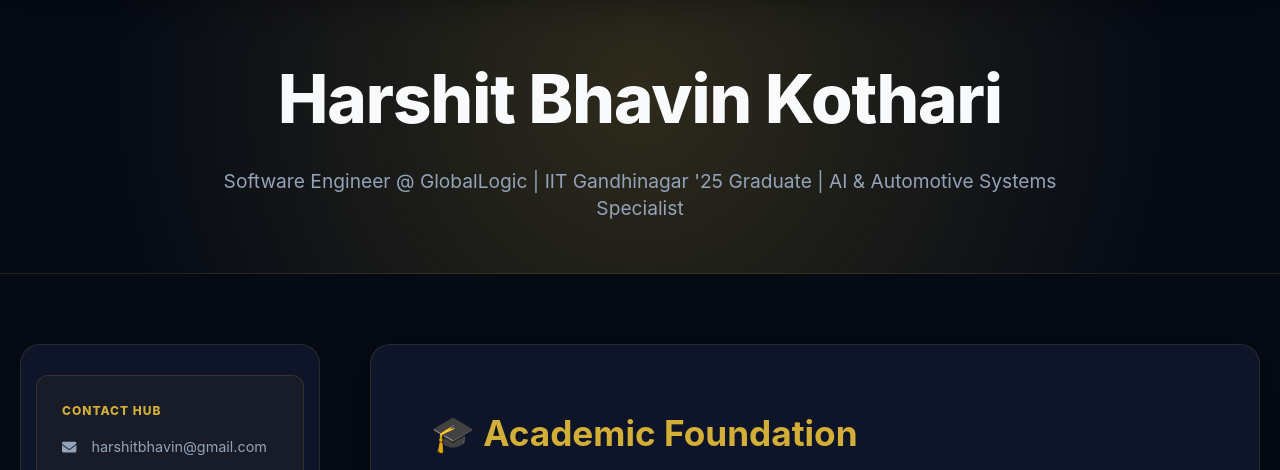
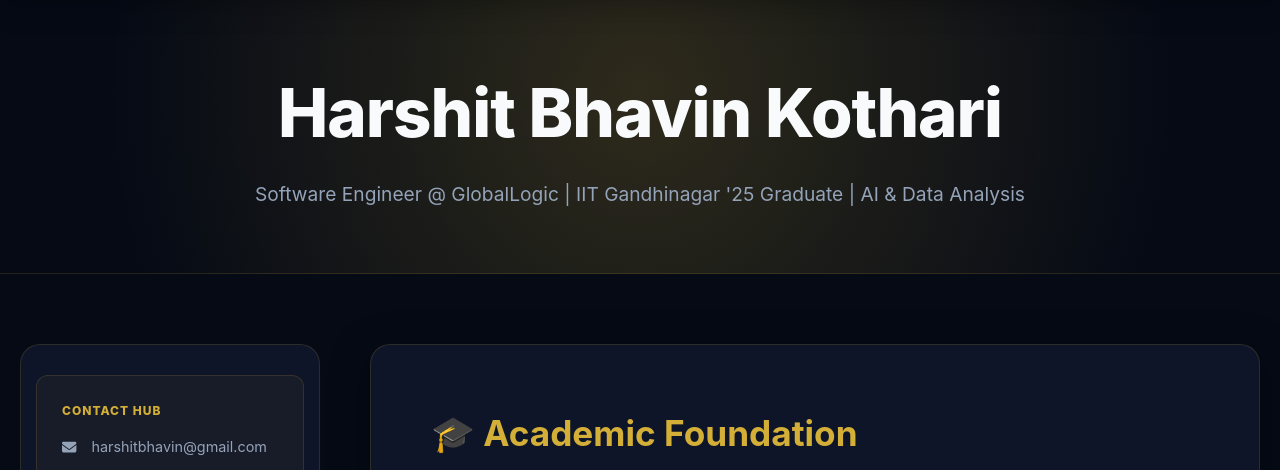
Before and after one commit to HarshitBK/Harshit_portfolio, a plain HTML site: page index.html in a window 1280 px wide. Shown: the part 86-556 px from the top of the page. Drawn offline with Linux system fonts and the light colour scheme.

Commit message:
Update index.html

```diff
--- a/index.html
+++ b/index.html
@@ -481,7 +481,7 @@
 
     <header class="hero">
         <h1>Harshit Bhavin Kothari</h1>
-        <p>Software Engineer @ GlobalLogic | IIT Gandhinagar '25 Graduate | AI & Automotive Systems Specialist</p>
+        <p>Software Engineer @ GlobalLogic | IIT Gandhinagar '25 Graduate | AI & Data Analysis </p>
     </header>
 
     <div class="main-grid">
```
